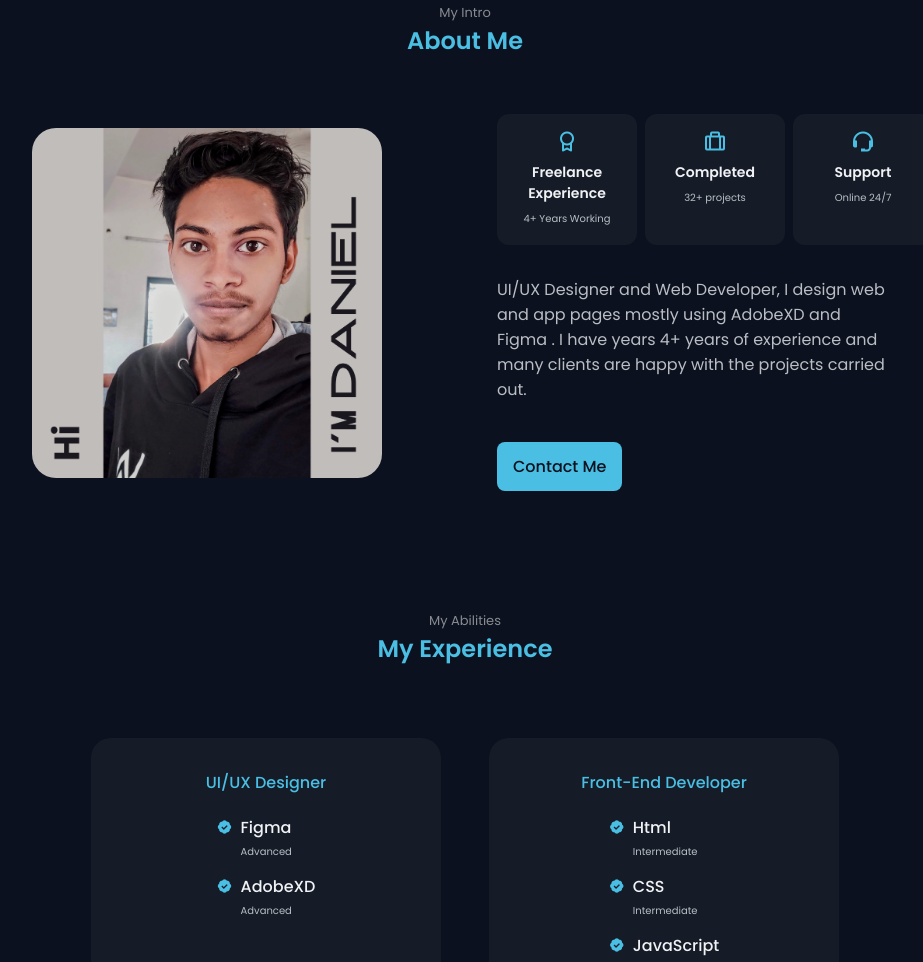
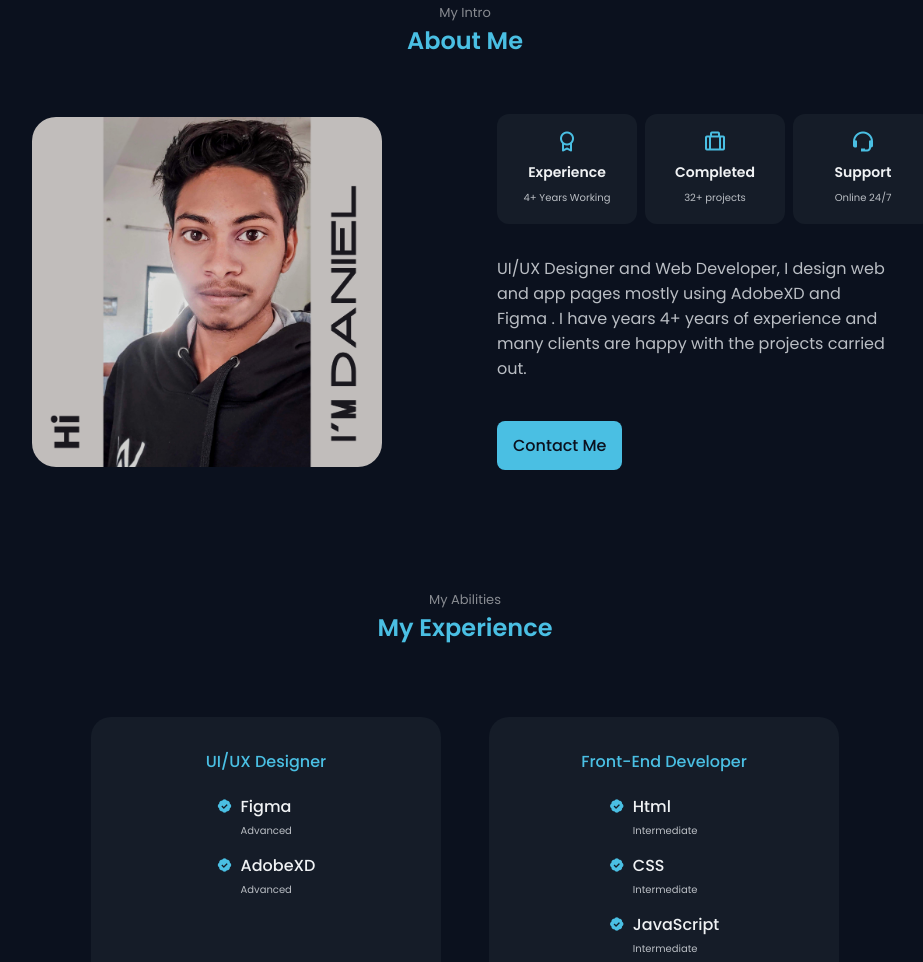
Before and after one commit to IamDANNYtheDEVELOPER/site, a plain HTML site: page index.html in a window 1280 px wide. Shown: the part 924-1886 px from the top of the page, without its empty margins (175-1098 px from the left). Drawn offline with nearby package versions, Linux system fonts and the light colour scheme.

Commit message:
Update index.html

```diff
--- a/index.html
+++ b/index.html
@@ -147,7 +147,7 @@
             <div class="about__info">
               <div class="about__box">
                 <i class="bx bx-award about__icon"></i>
-                <h3 class="about__title">Freelance Experience</h3>
+                <h3 class="about__title">Experience</h3>
                 <span class="about__subtitle">4+ Years Working</span>
               </div>
 
```
